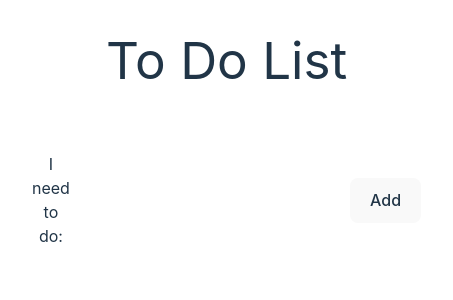
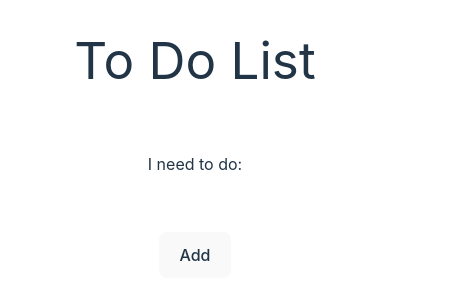
Before and after one commit to bradeac/dvt-todolist-assessment-bradeacamil, a React (Vite) app: page / in a window 390 px wide. Shown: the top 300 px of the page, 453 px wide, since content can reach past the window. Built offline with nearby package versions, Linux system fonts and the light colour scheme.

Commit message:
Add UI responsiveness (#22)
- General UI responsiveness
- Apply different CSS classes depending on the screen size

```diff
--- a/src/components/AddTodoForm.tsx
+++ b/src/components/AddTodoForm.tsx
@@ -23,7 +23,7 @@ export const AddTodoForm = ({ onAdd }: AddTodoFormProps) => {
 
   return (
     <form aria-label="add to do form" className="mb-16" onSubmit={handleAdd}>
-      <section className="flex items-center gap-4">
+      <section className="flex items-center justify-between gap-4 px-4 max-[450px]:flex-col">
         <label htmlFor="todotextinput">I need to do:</label>
         <input
           aria-label="to do text input"
--- a/src/components/TodoItem.tsx
+++ b/src/components/TodoItem.tsx
@@ -12,7 +12,7 @@ export const TodoItem = ({ todo, onCheck, onDelete }: TodoItemProps) => {
   return (
     <article
       aria-label="to do item"
-      className="flex items-center justify-between mb-2"
+      className="flex items-center justify-between gap-8 px-4 mb-2 break-all max-[400px]:flex-col max-[400px]:mb-8 max-[400px]:gap-2"
     >
       <div className="flex flex-1 gap-2">
         <input
--- a/src/components/TodoList.tsx
+++ b/src/components/TodoList.tsx
@@ -14,7 +14,7 @@ export const TodoList = ({
 }: TodoListProps) => (
   <section
     aria-label="to do list section"
-    className="max-h-[60vh] overflow-y-scroll"
+    className="max-h-[50vh] overflow-y-scroll"
   >
     {todos.map((todo) => (
       <TodoItem
```
